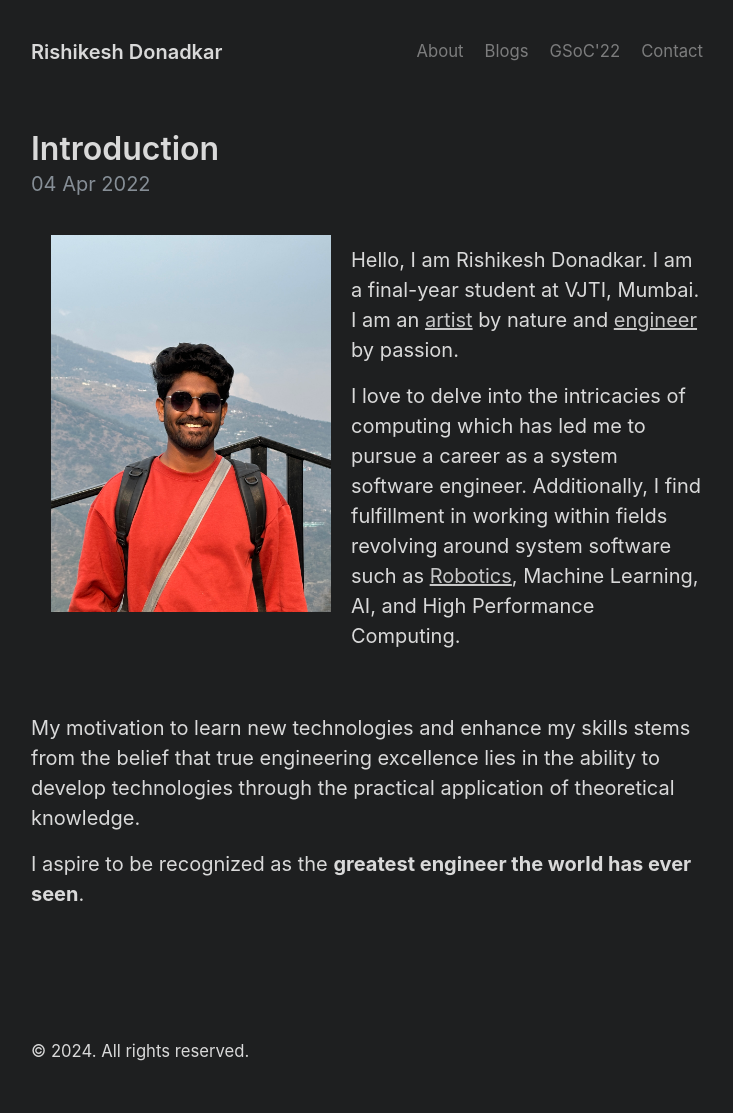
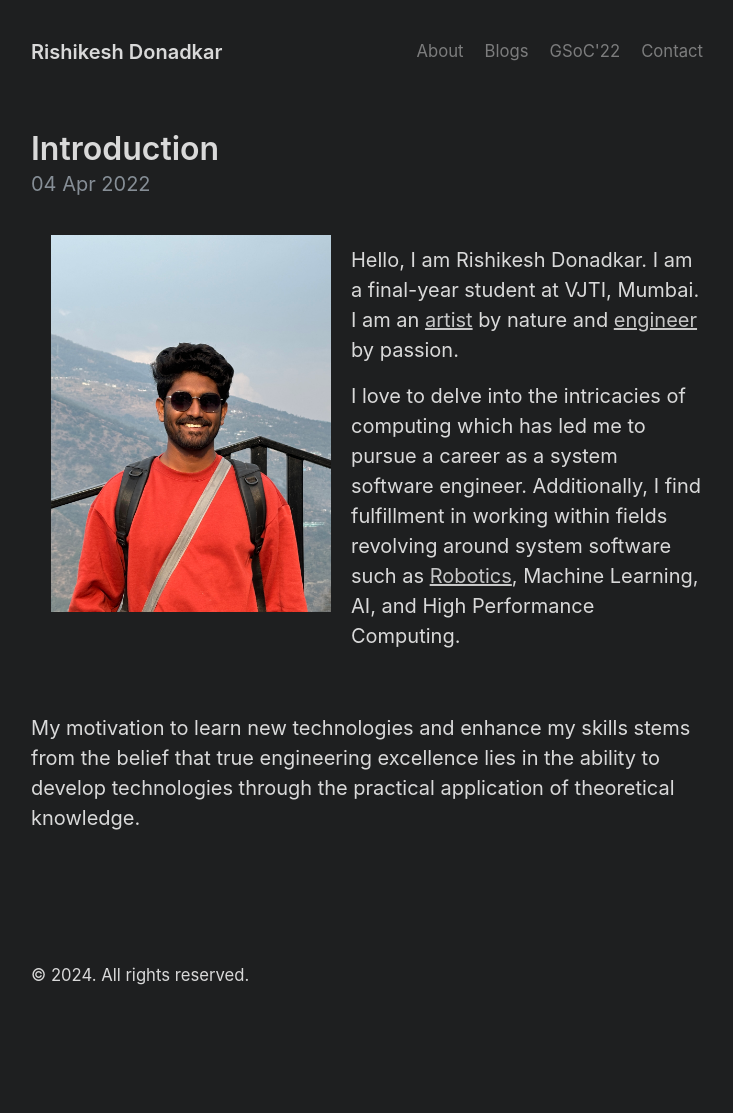
Before and after one commit to RISHI27-dot/rishi27-dot.github.io, a Jekyll site: the page built from _posts/2022-04-04-introduction.md, in a window 1280 px wide. Shown: the whole page, without its empty margins (273-1006 px from the left). Built offline with Jekyll 4.4.1, drawn with Linux system fonts in a browser that asks for light colours; after the commit the page ends 1037 px from its top, so only the background shows below that.

Commit message:
minor change

```diff
--- a/_posts/2022-04-04-introduction.md
+++ b/_posts/2022-04-04-introduction.md
@@ -28,6 +28,6 @@ I love to delve into the intricacies of computing which has led me to pursue a c
 
 My motivation to learn new technologies and enhance my skills stems from the belief that true engineering excellence lies in the ability to develop technologies through the practical application of theoretical knowledge.
 
-I aspire to be recognized as the **greatest engineer the world has ever seen**.
+<!-- I aspire to be recognized as the **greatest engineer the world has ever seen**. -->
 
 <br>
```
